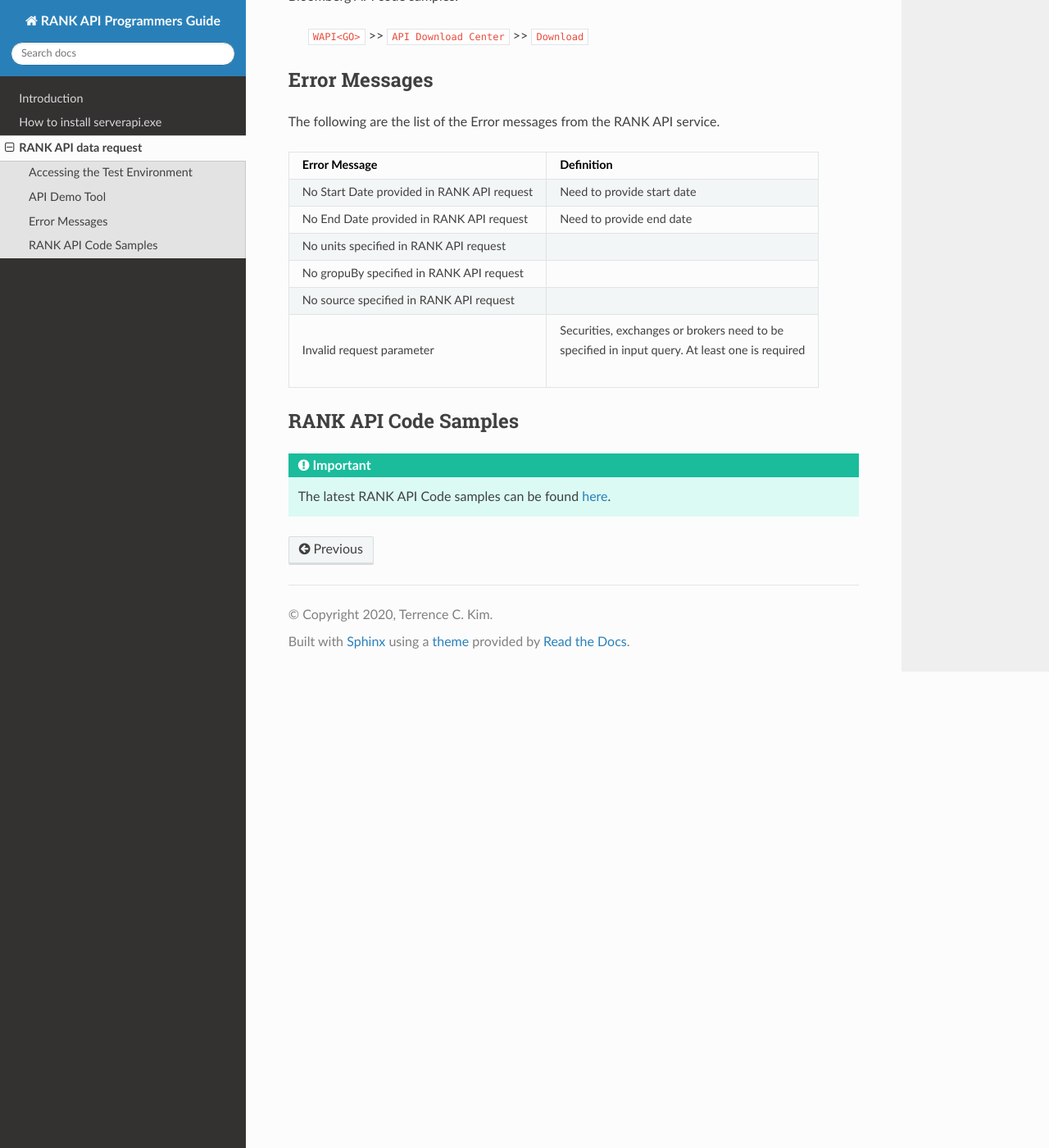
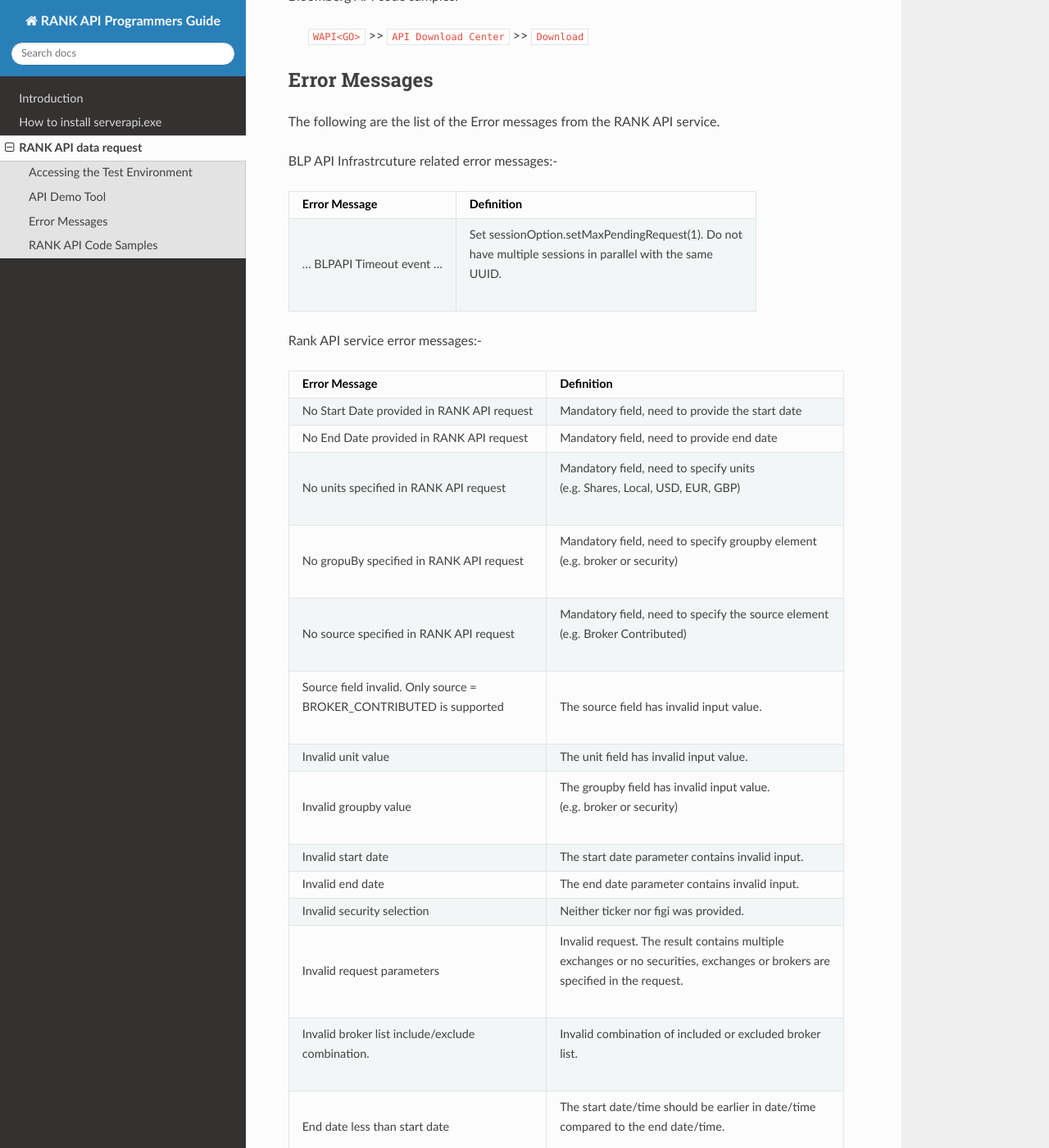
Before and after one commit to tkim/rank_api_doc, a Sphinx documentation site: the page built from source/requestResponse.rst, in a window 1280 px wide and 1400 px high, scrolled down 675 px. Shown: the whole window at 82% size. Built offline with Sphinx 7.4.7 and the Read the Docs theme 2.0.0, drawn with Linux system fonts in a browser that asks for light colours; some of the changed text lies outside the part shown.

Commit message:
rank api programmers guide v1

```diff
--- a/source/index.rst
+++ b/source/index.rst
@@ -11,7 +11,7 @@ This document is for developers who will use the Bloomberg RANK API Server to re
 
 The RANK API allows clients to use Bloomberg API 3.0 to automate the RANK API data extract from Bloomberg to clients application.
 
-The Bloomberg API uses an event-driven model. The IOI API is an extension of Bloomberg API 3.0 and it lets users integrate streaming real-time and static data into their own custom applications. The user can choose the data they require down to the level of individual fields. The Bloomberg API 3.0 programming interface implementations are extremely lightweight. For details to the Desktop and Server API, please refer to the  API Programmers Guide from ``WAPI<GO>`` in your Bloomberg terminal.
+The Bloomberg API uses an event-driven model. The RANK API is an extension of Bloomberg API 3.0 and it lets users integrate streaming real-time and static data into their own custom applications. The user can choose the data they require down to the level of individual fields. The Bloomberg API 3.0 programming interface implementations are extremely lightweight. For details to the Desktop and Server API, please refer to the  API Programmers Guide from ``WAPI<GO>`` in your Bloomberg terminal.
 
 The Bloomberg API interface is thread-safe and thread-aware, giving applications the ability to utilize multiple processors efficiently. The Bloomberg API supports run-time downloadable schema for the service it provides, and it provides methods to query these schemas at runtime. This means additional service in Bloomberg API is supported without addition to the interface.
 
--- a/source/requestResponse.rst
+++ b/source/requestResponse.rst
@@ -26,22 +26,65 @@ Error Messages
 
 The following are the list of the Error messages from the RANK API service.
 
+BLP API Infrastrcuture related error messages:-
 
 +----------------------------------------------+-------------------------------------------------------+
 |Error Message                                 |Definition                                             |
 +==============================================+=======================================================+
-| No Start Date provided in RANK API request   |  Need to provide start date                           |
+| ... BLPAPI Timeout event ...                 | | Set sessionOption.setMaxPendingRequest(1). Do not   |
+|                                              | | have multiple sessions in parallel with the same    |
+|                                              | | UUID.                                               |
 +----------------------------------------------+-------------------------------------------------------+
-| No End Date provided in RANK API request     |  Need to provide end date                             |
+
+Rank API service error messages:-
+
 +----------------------------------------------+-------------------------------------------------------+
-| No units specified in RANK API request       |                                                       |
+|Error Message                                 |Definition                                             |
++==============================================+=======================================================+
+| No Start Date provided in RANK API request   |  Mandatory field, need to provide the start date      |
 +----------------------------------------------+-------------------------------------------------------+
-| No gropuBy specified in RANK API request     |                                                       |
+| No End Date provided in RANK API request     |  Mandatory field, need to provide end date            |
 +----------------------------------------------+-------------------------------------------------------+
-| No source specified in RANK API request      |                                                       |
+| No units specified in RANK API request       | | Mandatory field, need to specify units              |
+|                                              | | (e.g. Shares, Local, USD, EUR, GBP)                 |
 +----------------------------------------------+-------------------------------------------------------+
-| Invalid request parameter                    | | Securities, exchanges or brokers need to be         |
-|                                              | | specified in input query. At least one is required  |
+| No gropuBy specified in RANK API request     | | Mandatory field, need to specify groupby element    |
+|                                              | | (e.g. broker or security)                           |
++----------------------------------------------+-------------------------------------------------------+
+| No source specified in RANK API request      | | Mandatory field, need to specify the source element |
+|                                              | | (e.g. Broker Contributed)                           |
++----------------------------------------------+-------------------------------------------------------+
+| | Source field invalid. Only source =        | The source field has invalid input value.             |
+| | BROKER_CONTRIBUTED is supported            |                                                       |
++----------------------------------------------+-------------------------------------------------------+
+| Invalid unit value                           | The unit field has invalid input value.               |
++----------------------------------------------+-------------------------------------------------------+
+| Invalid groupby value                        | | The groupby field has invalid input value.          |
+|                                              | | (e.g. broker or security)                           |
++----------------------------------------------+-------------------------------------------------------+
+| Invalid start date                           | The start date parameter contains invalid input.      |
++----------------------------------------------+-------------------------------------------------------+
+| Invalid end date                             | The end date parameter contains invalid input.        |
++----------------------------------------------+-------------------------------------------------------+
+| Invalid security selection                   | Neither ticker nor figi was provided.                 |
++----------------------------------------------+-------------------------------------------------------+
+| Invalid request parameters                   | | Invalid request. The result contains multiple       |
+|                                              | | exchanges or no securities, exchanges or brokers are|
+|                                              | | specified in the request.                           |
++----------------------------------------------+-------------------------------------------------------+
+| | Invalid broker list include/exclude        | | Invalid combination of included or excluded broker  |
+| | combination.                               | | list.                                               |
++----------------------------------------------+-------------------------------------------------------+
+| End date less than start date                | | The start date/time should be earlier in date/time  |
+|                                              | | compared to the end date/time.                      |
++----------------------------------------------+-------------------------------------------------------+
+| | Start date less than earliest allowed date | | The start date/time should be within 5 years from   |
+| | for RANK query                             | | the current date.                                   |
++----------------------------------------------+-------------------------------------------------------+
+| No ticker conversion for figi                | | The figi provided did not find a corresponding      |
+|                                              | | ticker value.                                       |
++----------------------------------------------+-------------------------------------------------------+
+| Internal Error                               | | Please contact Bloomberg, miscellaneous error.      |
 +----------------------------------------------+-------------------------------------------------------+
 
 
```
Also changed, not shown: 8 other files.
